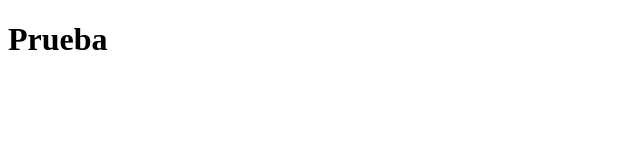
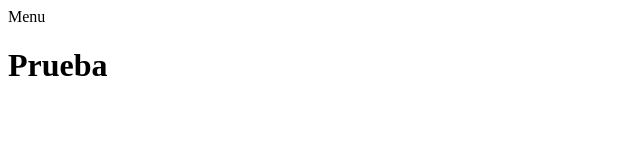
Before and after one commit to Gh0sther/onggizmo, a plain HTML site: page index.html in a window 1280 px wide. Shown: the whole page, without its empty margins (0-640 px from the left). Drawn offline with Linux system fonts and the light colour scheme.

Commit message:
Update index.html

```diff
--- a/index.html
+++ b/index.html
@@ -4,6 +4,9 @@
     <title>prueba</title>
   </head>
   <body>
-    <h1>Prueba</h1>
+    <div>Menu</div>
+    <div>
+      <h1>Prueba</h1>
+    </div>
   </body>
 <html/>
```
